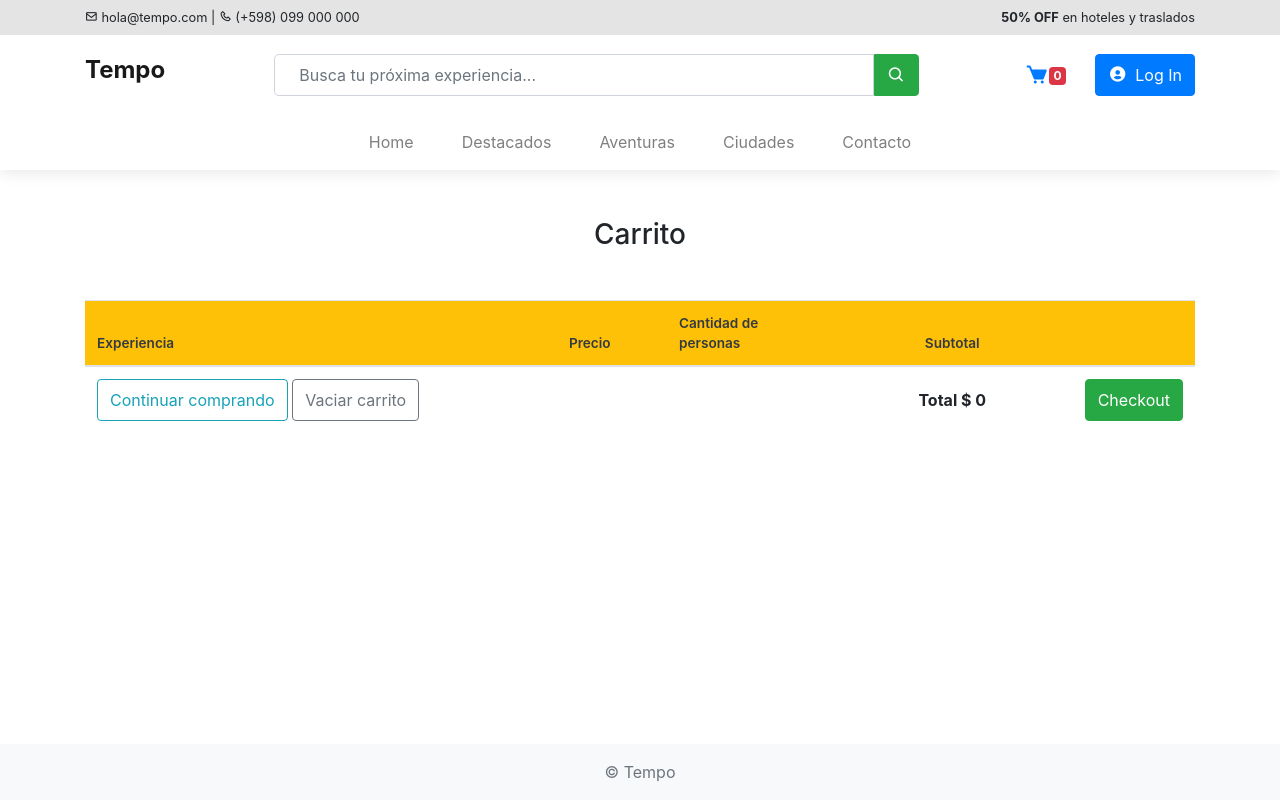
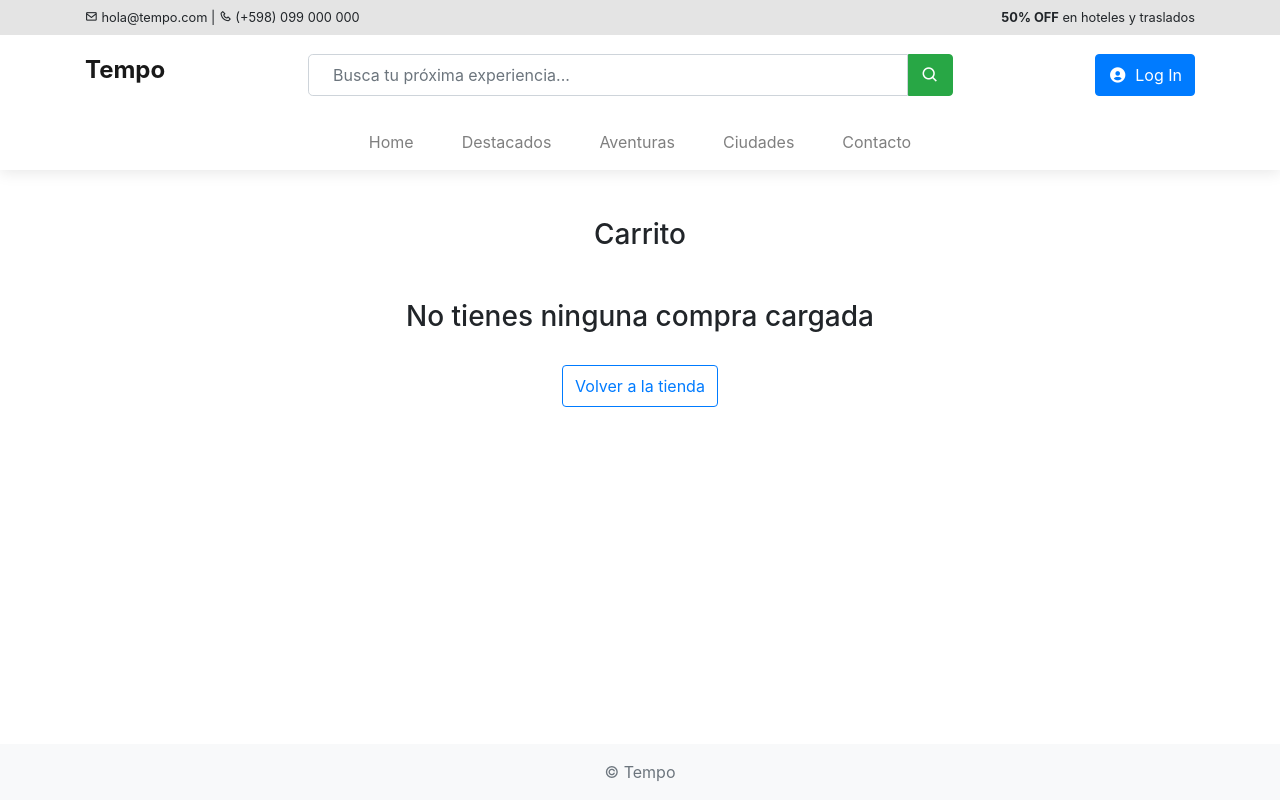
Before and after one commit to olodum7/ecommerce-espinel, a React (Create React App) app: page /cart in a window 1280 px wide. Built offline with nearby package versions, Linux system fonts and the light colour scheme.

Commit message:
Desarrollando vista de Cart con desglose de compra y render condicional según el carrito no este vacío

```diff
--- a/src/components/Cart/Cart.jsx
+++ b/src/components/Cart/Cart.jsx
@@ -12,6 +12,7 @@ const Cart = () => {
     <>
       <div className="container mb-5">
         <h3 className="mt-5 mb-5">Carrito</h3>
+        {carrito.length > 0 ? (
           <table id="cart" className="table table-hover text-left">
             <thead>
               <tr className="bg-warning text-dark">
@@ -64,9 +65,9 @@ const Cart = () => {
                 <td>
                   <Link to={"/"} className="btn btn-outline-info">
                     <i className="fa fa-angle-left"></i> Continuar comprando
-                </Link>{" "}
+                  </Link>
                   <button
-                  className="btn btn-outline-secondary"
+                    className="btn btn-outline-secondary mx-2"
                     onClick={() => clear()}
                   >
                     Vaciar carrito
@@ -84,6 +85,14 @@ const Cart = () => {
               </tr>
             </tfoot>
           </table>
+        ) : (
+          <>
+            <h3>No tienes ninguna compra cargada</h3>
+            <Link to={"/"} className="btn btn-outline-primary mt-4">
+              <i className="fa fa-angle-left"></i> Volver a la tienda
+            </Link>
+          </>
+        )}
       </div>
     </>
   );
--- a/src/components/Cart/CartWidget.jsx
+++ b/src/components/Cart/CartWidget.jsx
@@ -4,14 +4,17 @@ import { Link } from "react-router-dom";
 import { CarritoContext } from "../../context/CartContext";
 
 const CartWidget = () => {
-
-  const {carrito} = useContext(CarritoContext);
+  const { carrito } = useContext(CarritoContext);
 
   return (
-    <Link to={"/cart"} className="btn btn-link">
-      <i className="bx bxs-cart icon-single"></i>
-      <span className="badge badge-danger">{carrito.length}</span>
-    </Link>
+    <>
+      {carrito.length > 0 &&
+        <Link to={"/cart"} className="btn btn-link">
+          <i className="bx bxs-cart icon-single"></i>
+          <span className="badge badge-danger">{carrito.length}</span>
+        </Link>
+      }
+    </>
   );
 };
 
--- a/src/components/ItemListContainer/ItemCount.jsx
+++ b/src/components/ItemListContainer/ItemCount.jsx
@@ -63,7 +63,7 @@ const ItemCount = ({ stock, initial, item }) => {
             to={"/cart"}
             className="btn btn-primary mt-3 col text-uppercase"
           >
-            Finalizar compra
+            Terminar mi compra
           </Link>
         </div>
       )}
```
Also changed, not shown: src/routes/index.jsx (line endings or trailing spaces). Lines whose indentation alone changed are shown as unchanged.
